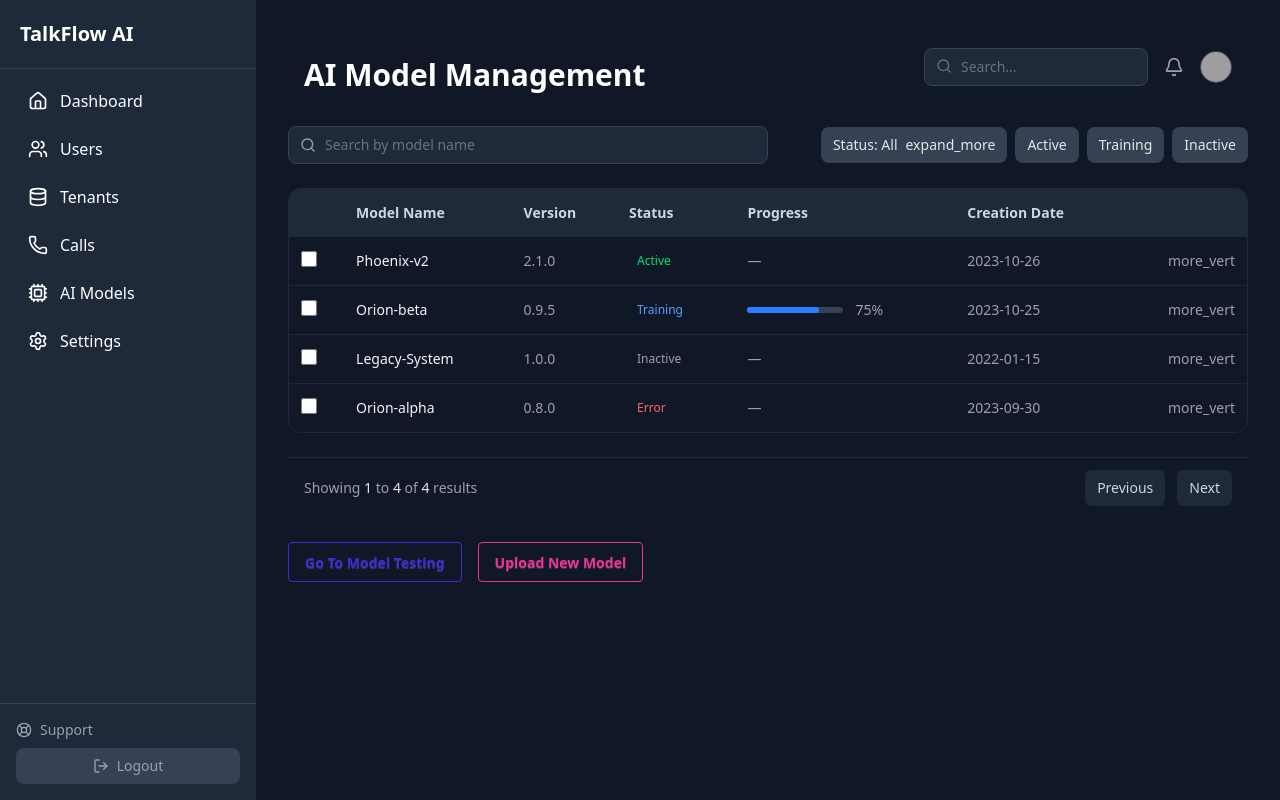
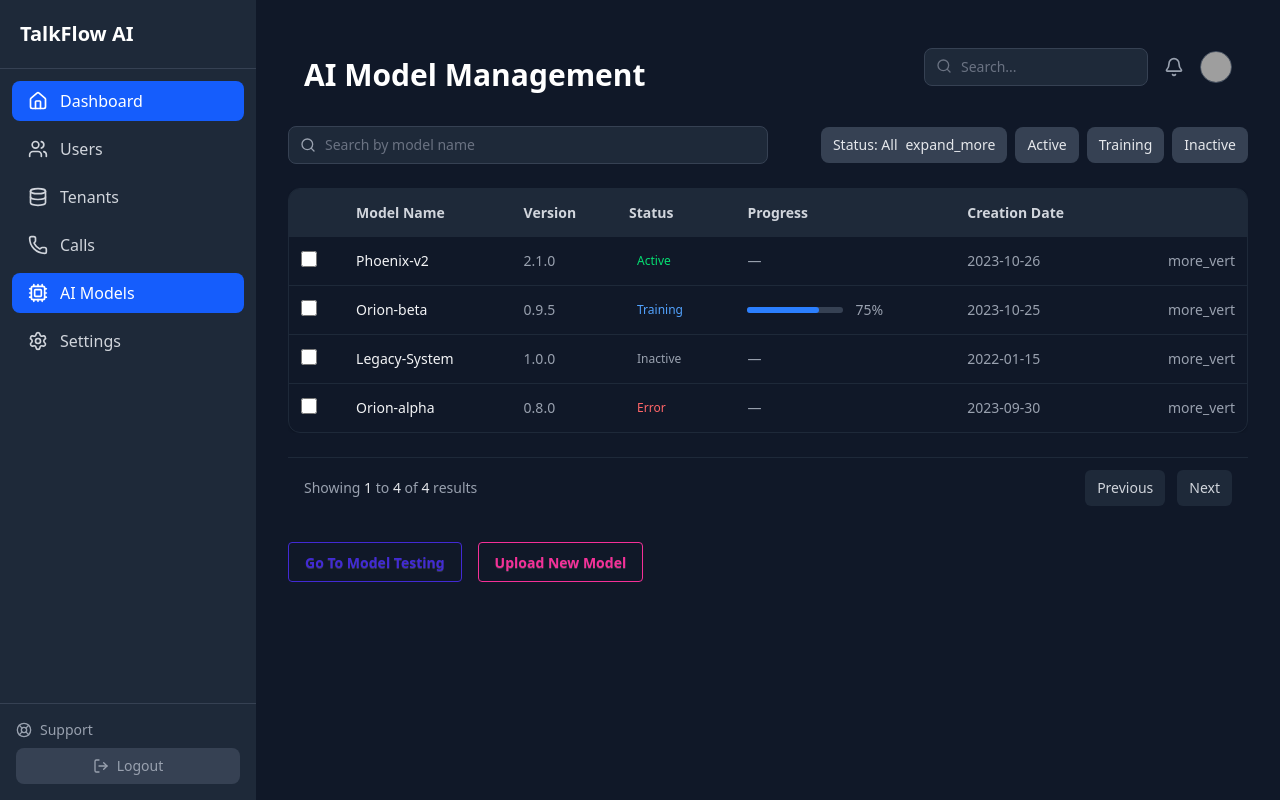
Before and after one commit to Shahzaib-arch786/Talk-Flow-AI, a React app in the folder frontend/: page /AD/aimodels in a window 1280 px wide. Built offline with nearby package versions, Linux system fonts and the light colour scheme; grey boxes are pictures that could not be loaded; the HTML template or start-up script is replaced by a standard one.

Commit message:
side bar is now working through navlinks

```diff
--- a/frontend/src/Panels/Admin/components/Sidebar.jsx
+++ b/frontend/src/Panels/Admin/components/Sidebar.jsx
@@ -6,20 +6,20 @@ import {
   Database,
   Cpu,
   Settings,
-  Menu,
   X,
   LifeBuoy,
   LogOut,
 } from "lucide-react";
+import { NavLink } from "react-router-dom";
 
 const Sidebar = ({ isOpen, toggleSidebar }) => {
   const menu = [
-    { name: "Dashboard", icon: Home },
-    { name: "Users", icon: Users },
-    { name: "Tenants", icon: Database },
-    { name: "Calls", icon: Phone },
-    { name: "AI Models", icon: Cpu },
-    { name: "Settings", icon: Settings },
+    { name: "Dashboard", icon: Home, path: "/AD" },
+    { name: "Users", icon: Users, path: "/AD/users" },
+    { name: "Tenants", icon: Database, path: "/AD/tenant" },
+    { name: "Calls", icon: Phone, path: "/AD/calls" },
+    { name: "AI Models", icon: Cpu, path: "/AD/aimodels" },
+    { name: "Settings", icon: Settings, path: "/AD/settings" },
   ];
 
   return (
@@ -41,13 +41,21 @@ const Sidebar = ({ isOpen, toggleSidebar }) => {
 
         <nav className="flex-1 p-3 space-y-2">
           {menu.map((item, idx) => (
-            <button
+            <NavLink
               key={idx}
-              className="flex items-center gap-3 px-4 py-2 w-full text-left rounded-lg hover:bg-gray-700 transition"
+              to={item.path}
+              onClick={toggleSidebar}
+              className={({ isActive }) =>
+                `flex items-center gap-3 px-4 py-2 w-full text-left rounded-lg transition ${
+                  isActive
+                    ? "bg-blue-600 text-white font-medium"
+                    : "hover:bg-gray-700 text-gray-300"
+                }`
+              }
             >
               <item.icon className="w-5 h-5" />
               {item.name}
-            </button>
+            </NavLink>
           ))}
         </nav>
 
```
